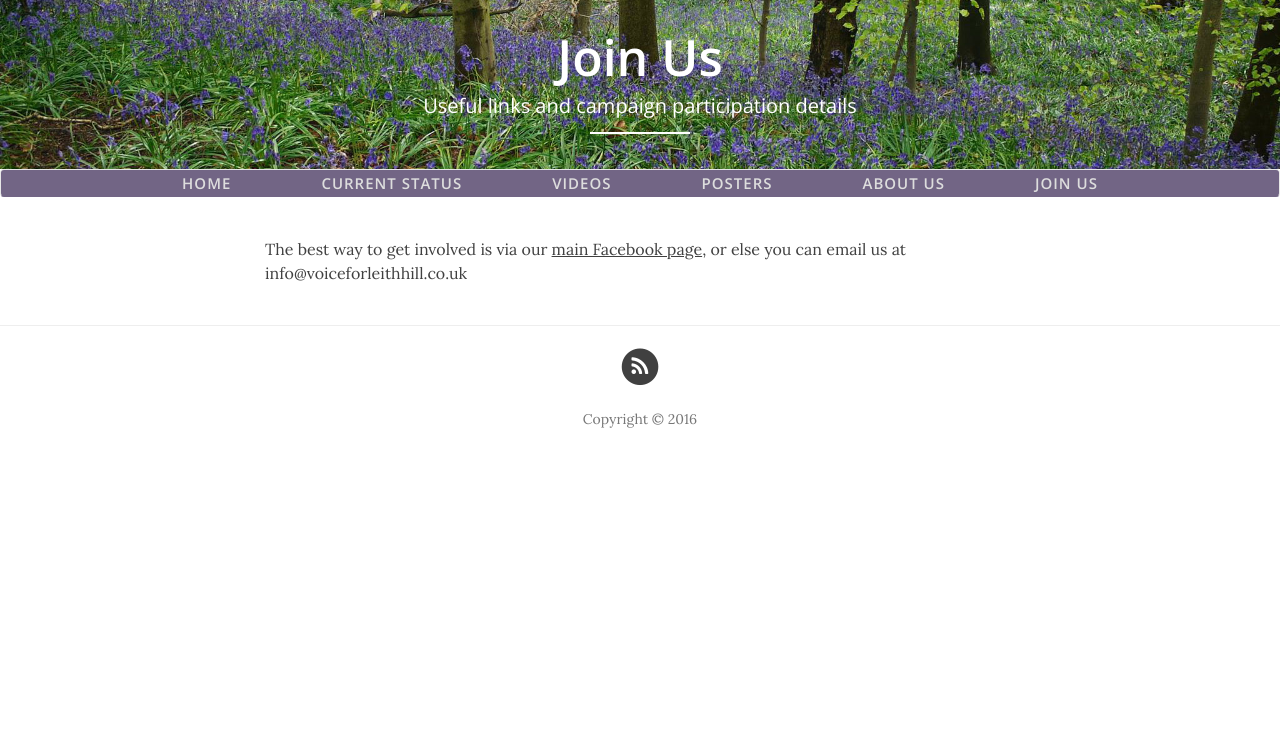
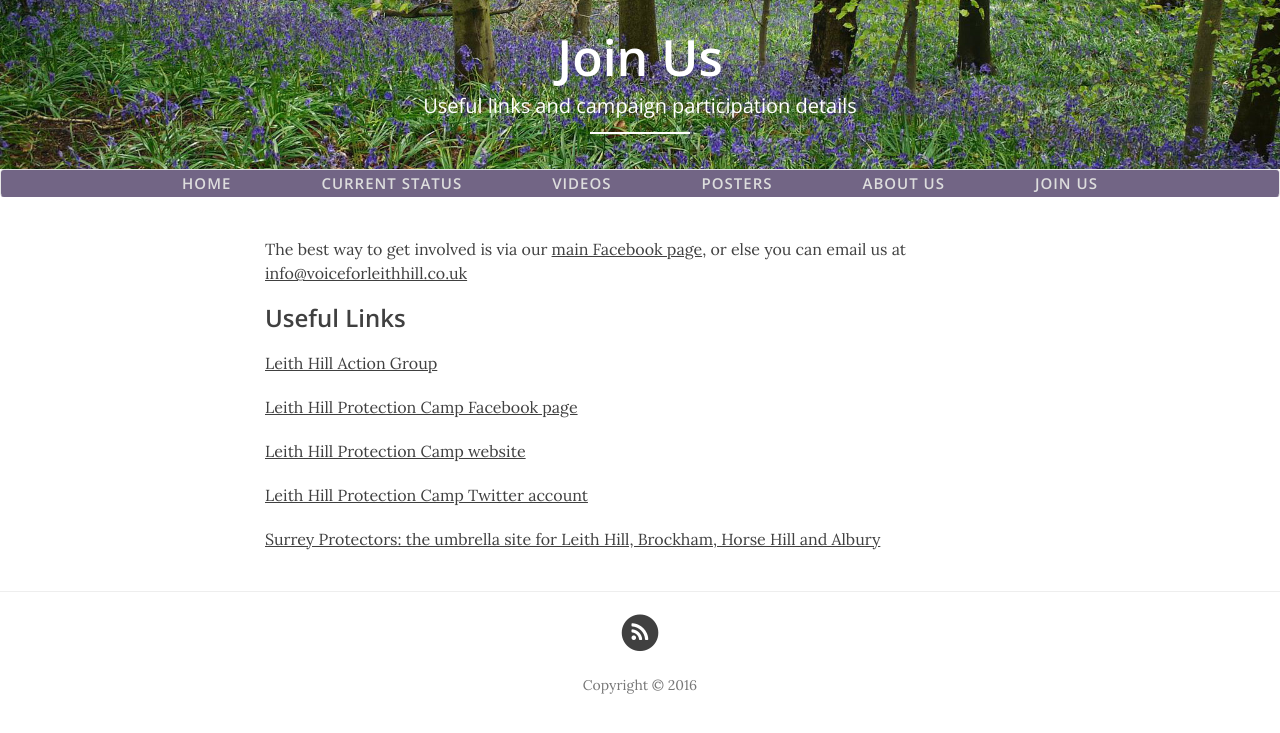
Before and after one commit to voiceforleithhill/v4lh-site-gen, a Jekyll site: the page built from contact.html, in a window 1280 px wide. Shown: the top 733 px of the page. Built offline with Jekyll 4.4.1, drawn with Linux system fonts in a browser that asks for light colours; nearby versions of some CDN libraries.

Commit message:
Updated links

```diff
--- a/_posts/2016-09-19-timelines.markdown
+++ b/_posts/2016-09-19-timelines.markdown
@@ -2,7 +2,7 @@
 layout:     post
 title:      "Current Status and Timelines"
 subtitle:   "Overview of current status of planning submissions, licenses and permits, etc."
-date:       2016-09-19 19:50:24
+date:       2016-01-12 19:50:24
 author:     "Voice for Leith Hill"
 header-img: "img/banner.jpg"
 ---
--- a/contact.html
+++ b/contact.html
@@ -5,4 +5,16 @@ subtitle: "Useful links and campaign participation details"
 header-img: "img/banner.jpg"
 ---
 
-<p>The best way to get involved is via our <a href="https://www.facebook.com/groups/1745727365657821/">main Facebook page</a>, or else you can email us at info@voiceforleithhill.co.uk</p>
+<p>The best way to get involved is via our <a href="https://www.facebook.com/groups/1745727365657821/">main Facebook page</a>, or else you can email us at <a href="mailto:info@voiceforleithhill.co.uk">info@voiceforleithhill.co.uk</a></p>
+
+<h3>Useful Links</h3>
+
+<p><a href="http://www.surreycommunity.info/lhag/">Leith Hill Action Group</a></p>
+
+<p><a href="https://www.facebook.com/groups/LeithHillCamp/">Leith Hill Protection Camp Facebook page</a></p>
+
+<p><a href="https://saveleithhill.com/">Leith Hill Protection Camp website</a></p>
+
+<p><a href="https://twitter.com/SaveLeithHill">Leith Hill Protection Camp Twitter account</a></p>
+
+<p><a href="">Surrey Protectors: the umbrella site for Leith Hill, Brockham, Horse Hill and Albury</a></p>
--- a/video.html
+++ b/video.html
@@ -1,6 +1,6 @@
 ---
 layout: page
-title: "Video"
+title: "Videos"
 description: "Video related to the campaign"
 header-img: "img/banner.jpg"
 ---
```
